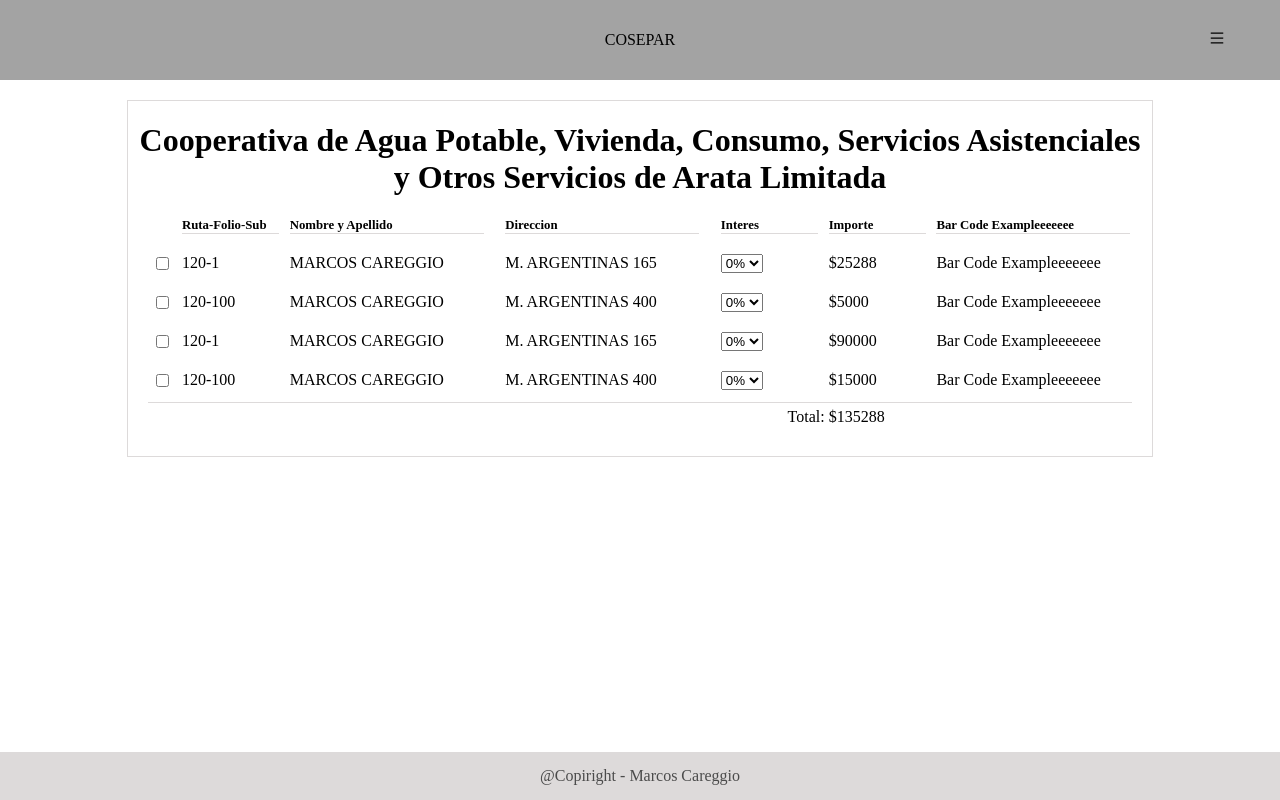
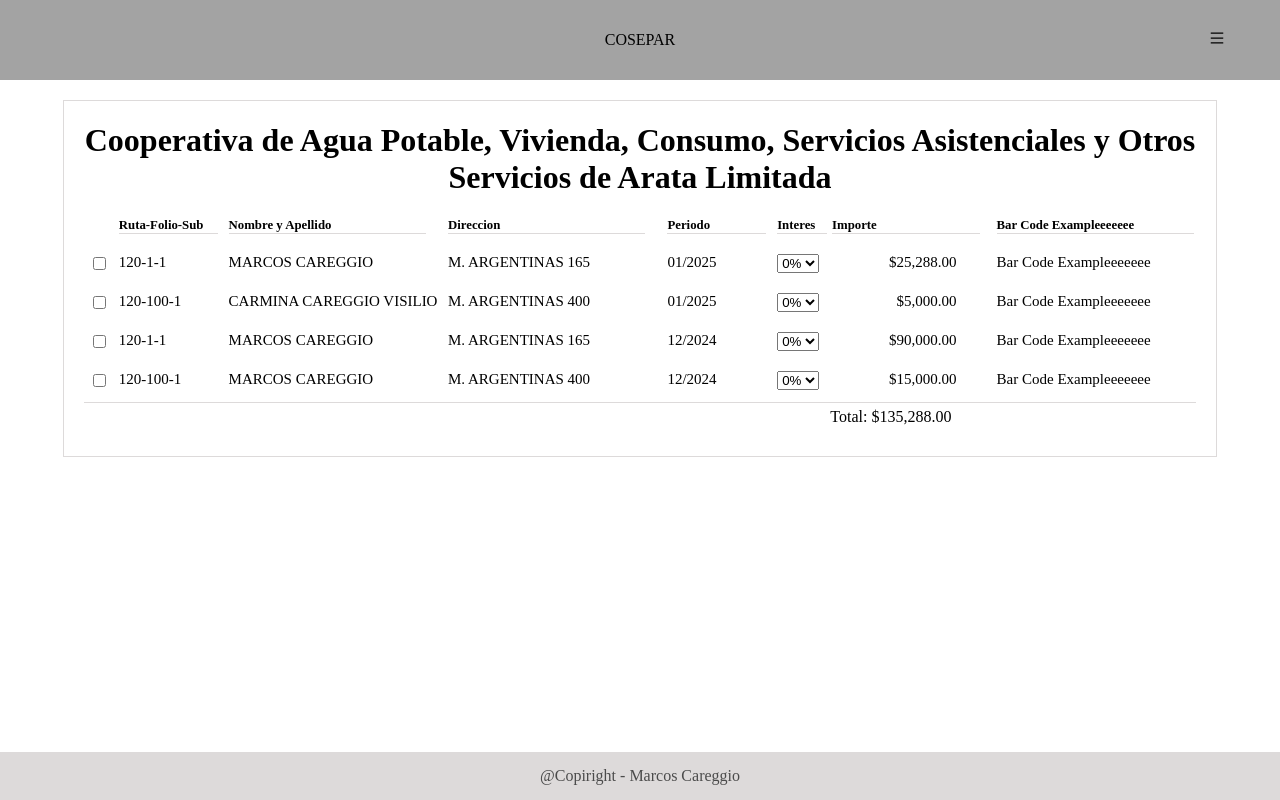
Before and after one commit to mcareggio/coseparreactapp, a React (Vite) app: page /recibos-telefono/1 in a window 1280 px wide. Built offline with nearby package versions, Linux system fonts and the light colour scheme.

Commit message:
fix bugs en suma recibos y mejora css

```diff
--- /dev/null
+++ b/src/helpers/helpers.tsx
@@ -0,0 +1,9 @@
+export function periodoConBarra(periodo: number) {
+    return (periodo.toString().slice(4, 6) + "/" + periodo.toString().slice(0, 4))
+}
+export function formatearModenedayRedondeo(importe: number) {
+    return new Intl.NumberFormat("en-US", {
+        style: "currency",
+        currency: "USD",
+    }).format(importe);
+}
--- a/src/hoocks/useSumaRecibos.tsx
+++ b/src/hoocks/useSumaRecibos.tsx
@@ -1,14 +1,14 @@
 import { useEffect, useState } from "react"
 
-export function useSumaRecibos({ total_rec, setTotalRec, listado_recibos, isChecked, interesarr }) {
+export function useSumaRecibos({ total_rec, setTotalRec, listado_recibos, isChecked, total_parc_arr }) {
     useEffect(() => {
         let newtotal = 0
 
         listado_recibos.map((recibo, index) => {
             if (!isChecked[index])
-                newtotal += recibo.total
+                newtotal += total_parc_arr[index]
         })
         setTotalRec(newtotal)
-    }, [isChecked, interesarr])
+    }, [total_parc_arr, isChecked])
     return total_rec;
 }
--- a/src/index.css
+++ b/src/index.css
@@ -186,7 +186,7 @@ footer {
 
 .rec-main-cont {
   border: 1px solid rgb(221, 218, 218);
-  max-width: 80vw;
+  max-width: 90vw;
   min-width: 900px;
   margin: 0 auto;
   padding-bottom: 30px;
@@ -198,12 +198,33 @@ footer {
 
 .rec-main-cont-grilla {
   display: grid;
-  grid-template-columns: 1fr 2fr 4fr 4fr 2fr 2fr 4fr;
+  grid-template-columns: 1fr 2fr 4fr 4fr 2fr 1fr 3fr 4fr;
+  font-size: 15px;
+}
+
+@media print {
+  .tachado {
+    display: none;
+  }
+
+  .rec-main-cont-grilla {
+    display: grid;
+    grid-template-columns: 2fr 4fr 4fr 2fr 2fr 4fr;
+    font-size: 12px;
+  }
+
+  .selectinteres {
+    display: none;
+  }
+
+  .checkbox-gr-st {
+    display: none !important;
+  }
 }
 
 .rec-main-cont-grilla-total {
   display: grid;
-  grid-template-columns: 13fr 3fr 4fr;
+  grid-template-columns: 14fr 4fr 3fr;
   border-top: 1px solid rgb(221, 218, 218);
   padding-top: 5px;
   margin-top: 12px;
@@ -213,8 +234,18 @@ footer {
 
 }
 
+.total-recibos {
+  padding-left: 5px;
+}
+
 .titulos-grilla {
   font-size: 80%;
+
+}
+
+.importeparcial {
+  text-align: right;
+  padding-right: 40px;
 
 }
 
--- a/src/mocks/listadorecibo.json
+++ b/src/mocks/listadorecibo.json
@@ -13,7 +13,7 @@
         "ruta": 120,
         "folio": 100,
         "subfolio": 1,
-        "nombre": "MARCOS CAREGGIO",
+        "nombre": "CARMINA CAREGGIO VISILIO",
         "direccion": "M. ARGENTINAS 400",
         "periodo": 202501,
         "total": 5000,
--- a/src/pages/RecibosTelefono.tsx
+++ b/src/pages/RecibosTelefono.tsx
@@ -8,6 +8,7 @@ import { useEffect, useId, useState } from "react";
 import { Checkbox } from "../components/checkbox";
 import { useSumaRecibos } from "../hoocks/useSumaRecibos";
 import { Selectinteres } from "../components/selectinteres";
+import { formatearModenedayRedondeo, periodoConBarra } from "../helpers/helpers";
 export function RecibosTelefono() {
 
     const { telefono, email } = useParams();
@@ -21,7 +22,7 @@ export function RecibosTelefono() {
     const [isChecked, setCheck] = useState(array_state_checkbox)
     const [interesarr, setInteresarr] = useState(array_state_select)
     const [total_parc_arr, setParcArr] = useState(array_state_parc)
-    const suma = useSumaRecibos({ total_rec, setTotalRec, listado_recibos, isChecked, interesarr })
+    const suma = useSumaRecibos({ total_rec, setTotalRec, listado_recibos, isChecked, total_parc_arr })
 
     useEffect(() => {
         let newarray_state_checkbox: boolean[] = []
@@ -51,14 +52,22 @@ export function RecibosTelefono() {
         setParcArr(newarray_state_parc)
     }, [interesarr])
     useEffect(() => {
-
+        let newarray_state_parc: number[] = []
+        listado_recibos.map((el, index) => {
+            let parcial = el.total + (el.total * (Number.parseInt(interesarr[index]) / 100))
+            newarray_state_parc.push(parcial)
+        })
         isChecked.map((el, index) => {
-            if (el)
+            if (el) {
                 document.getElementById("grilla-" + index)?.classList.add("tachado")
+                newarray_state_parc[index] = 0
+            }
             else
                 document.getElementById("grilla-" + index)?.classList.remove("tachado")
 
         })
+
+        setParcArr(newarray_state_parc)
     }, [isChecked])
 
     return (
@@ -68,11 +77,12 @@ export function RecibosTelefono() {
                 <div className="rec-main-cont">
                     <h1>Cooperativa de Agua Potable, Vivienda, Consumo, Servicios Asistenciales y Otros Servicios de Arata Limitada</h1>
                     <div className="rec-main-cont-grilla titulos-grilla">
-                        <div className=""></div>
+                        <div className="checkbox-gr-st"></div>
                         <div className="cnt-brdr">Ruta-Folio-Sub</div>
                         <div className="cnt-brdr">Nombre y Apellido</div>
                         <div className="cnt-brdr">Direccion</div>
-                        <div className="cnt-brdr">Interes</div>
+                        <div className="cnt-brdr">Periodo</div>
+                        <div className="cnt-brdr selectinteres">Interes</div>
                         <div className="cnt-brdr">Importe</div>
                         <div className="cnt-brdr">Bar Code Exampleeeeeee</div>
                     </div>
@@ -82,23 +92,24 @@ export function RecibosTelefono() {
 
                         listado_recibos.map((el, index) => (
                             <div className="rec-main-cont-grilla elementos-grilla-rc" id={"grilla-" + index} key={"k-" + index}>
-                                <div className="rc-inp-gr-cont">
+                                <div className="rc-inp-gr-cont checkbox-gr-st">
 
                                     <Checkbox id={index} isChecked={isChecked} setCheck={setCheck} />
 
                                 </div>
-                                <div>{el.ruta + "-" + el.folio}</div>
-                                <div>{el.nombre}</div>
+                                <div>{el.ruta + "-" + el.folio + "-" + el.subfolio}</div>
+                                <span>{el.nombre}</span>
                                 <div>{el.direccion}</div>
-                                <div><Selectinteres id={"select" + index} interesarr={interesarr} setInteresarr={setInteresarr} /></div>
-                                <div>${total_parc_arr[index]}</div>
+                                <div>{periodoConBarra(el.periodo)}</div>
+                                <div className="selectinteres"><Selectinteres id={"select" + index} interesarr={interesarr} setInteresarr={setInteresarr} /></div>
+                                <div className="importeparcial">{formatearModenedayRedondeo(total_parc_arr[index])}</div>
                                 <div>Bar Code Exampleeeeeee</div>
                             </div>
                         ))}
 
                     <div className="rec-main-cont-grilla-total">
                         <div></div>
-                        <div className="total-recibos">Total: ${total_rec}</div>
+                        <div className="total-recibos">Total: {formatearModenedayRedondeo(total_rec)}</div>
                     </div>
 
                 </div>
```
